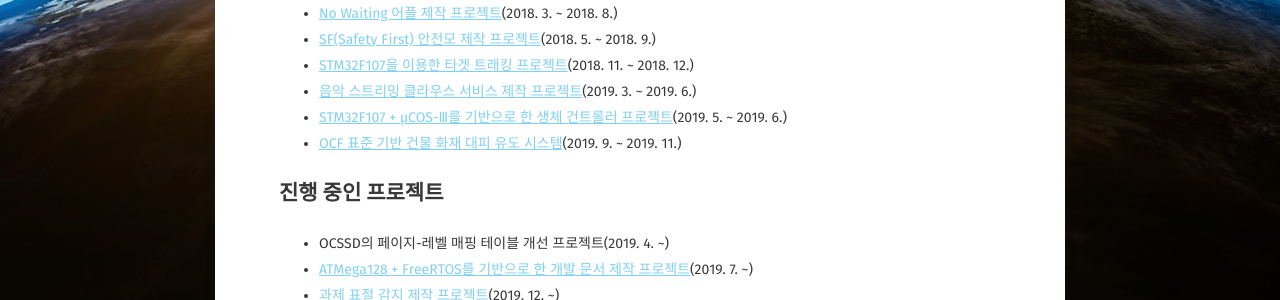
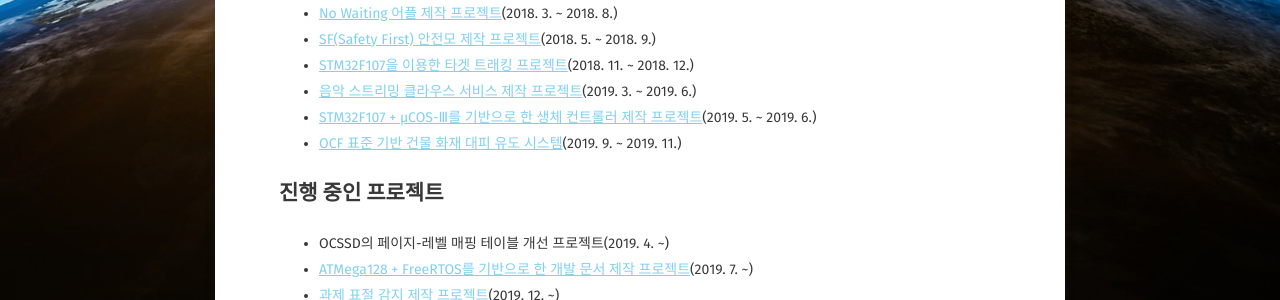
Before and after one commit to BlaCkinkGJ/blackinkgj.github.io, a Jekyll site: the page built from _posts/project/2018-04-29-project-status.md, in a window 1280 px wide. Shown: the part 521-821 px from the top of the page. Built offline with Jekyll 4.4.1, drawn with Linux system fonts in a browser that asks for light colours; some web fonts are replaced.

Commit message:
Update 2018-04-29-project-status.md

```diff
--- a/_posts/project/2018-04-29-project-status.md
+++ b/_posts/project/2018-04-29-project-status.md
@@ -19,7 +19,7 @@ comments: false
 * [SF(Safety First) 안전모 제작 프로젝트](https://github.com/BlaCkinkGJ/Safety-Helmet-Embedded-Device)(2018. 5. ~ 2018. 9.)
 * [STM32F107을 이용한 타겟 트래킹 프로젝트](https://github.com/BlaCkinkGJ/STM32F107-Hardware-Term)(2018. 11. ~ 2018. 12.)
 * [음악 스트리밍 클라우스 서비스 제작 프로젝트](https://github.com/BlaCkinkGJ/MusicCloud)(2019. 3. ~ 2019. 6.)
-* [STM32F107 + μCOS-Ⅲ를 기반으로 한 생체 건트롤러 프로젝트](https://github.com/BlaCkinkGJ/HandContoller)(2019. 5. ~ 2019. 6.)
+* [STM32F107 + μCOS-Ⅲ를 기반으로 한 생체 컨트롤러 제작 프로젝트](https://github.com/BlaCkinkGJ/HandContoller)(2019. 5. ~ 2019. 6.)
 * [OCF 표준 기반 건물 화재 대피 유도 시스템](https://github.com/2nd-Chance/Fire-evacuation-guidance-system-IoT)(2019. 9. ~ 2019. 11.)
 
 ## 진행 중인 프로젝트
```
